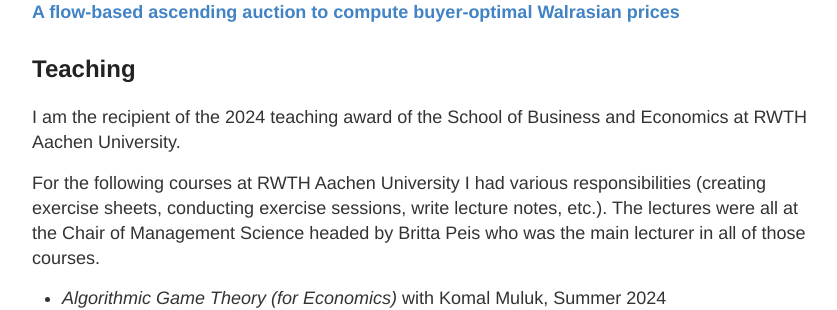
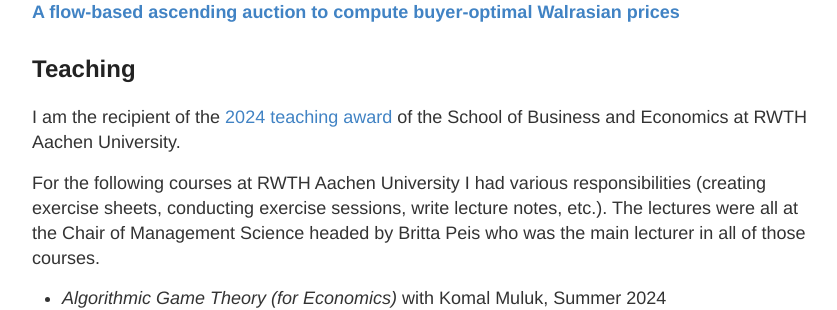
Before and after one commit to ttnick/ttnick.github.io, a Jekyll site: the page built from academic.md, in a window 1280 px wide and 900 px high, scrolled down 1278 px. Shown: the part 153-463 px from the top of the window, without its empty margins (218-1055 px from the left). Built offline with Jekyll 4.4.1, drawn with Linux system fonts in a browser that asks for light colours; part of the change alters nothing that is shown.

Commit message:
added link

```diff
--- a/academic.md
+++ b/academic.md
@@ -48,7 +48,7 @@ Katharina Eickhoff, S. Thomas McCormick, Britta Peis, Niklas Rieken, and Laura V
 
 
 ## Teaching
-I am the recipient of the 2024 teaching award of the School of Business and Economics at RWTH Aachen University.
+I am the recipient of the [2024 teaching award](https://www.wiwi.rwth-aachen.de/go/id/bkqgqu?lidx=1#aaaaaaaaabkqguw) of the School of Business and Economics at RWTH Aachen University.
 
 For the following courses at RWTH Aachen University I had various responsibilities (creating exercise sheets, conducting exercise sessions, write lecture notes, etc.).
 The lectures were all at the Chair of Management Science headed by Britta Peis who was the main lecturer in all of those courses.
```
